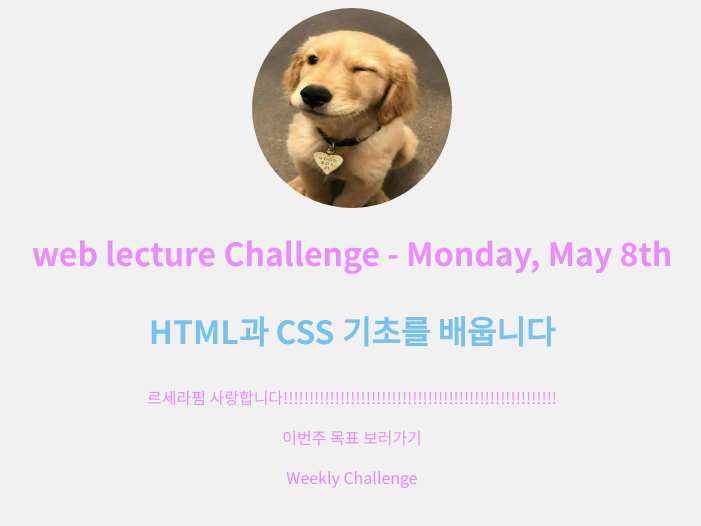
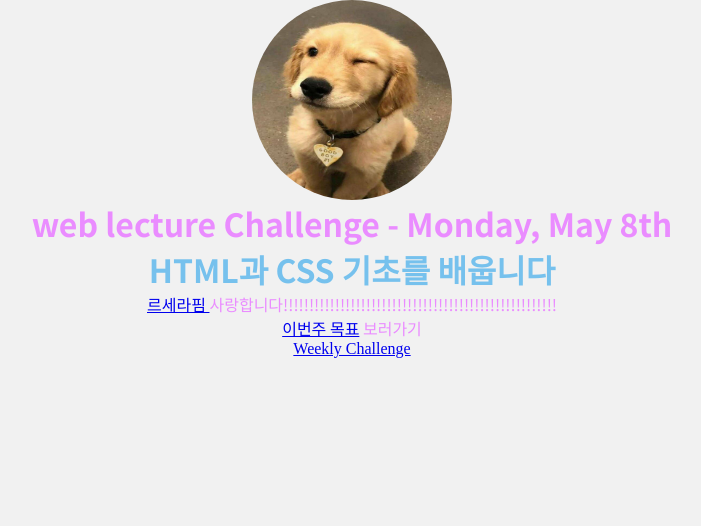
Before and after one commit to khy0409/web_lecture, a plain HTML site: page index.html in a window 1280 px wide. Shown: the whole page, without its empty margins (288-989 px from the left). Drawn offline with Linux system fonts and the light colour scheme; a web font is replaced by a local one.

Commit message:
box size

```diff
--- a/style/global.css
+++ b/style/global.css
@@ -1,6 +1,12 @@
+* {
+  box-sizing: border-box;
+  margin: 0;
+}
+
 body {
   text-align: center;
   background-color: rgb(241, 241, 241);
+  height: 100%vh;
 }
 
 h1,
@@ -9,7 +15,7 @@ p {
   color: rgb(234, 140, 255);
 }
 
-a {
+#cc {
   font-family: "Noto Sans KR", sans-serif;
   color: rgb(233, 133, 255);
   text-decoration: none;
```
